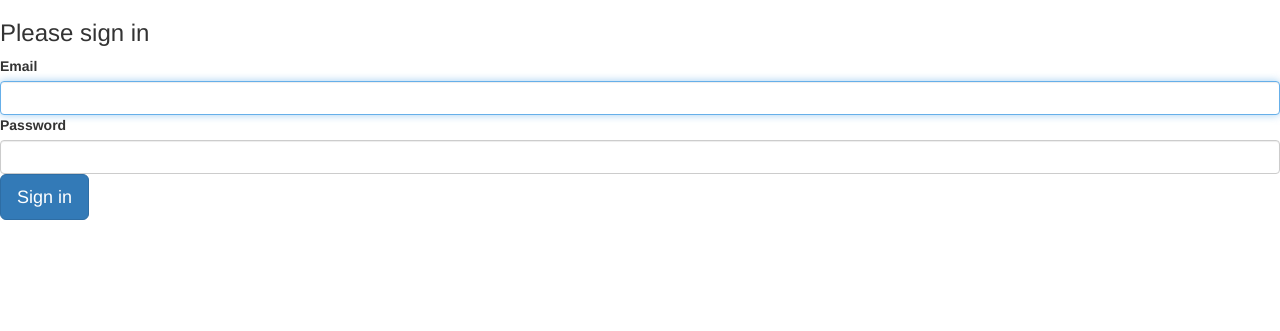
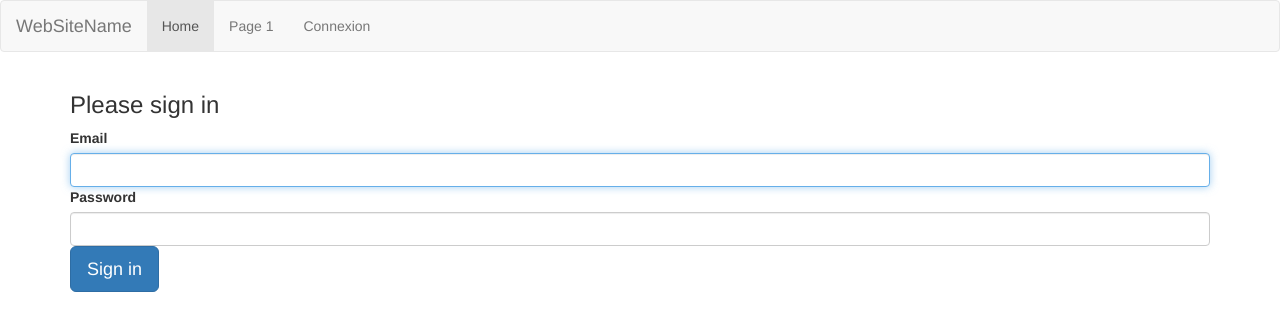
Before and after one commit to bigga-val/finance, a Symfony app: template templates/security/login.html.twig in a window 1280 px wide. Shown: the top 331 px of the page. Run offline with Twig, Linux system fonts and the light colour scheme; the template is opened without the code that fills it, so the values that code supplies are empty; some libraries are stand-ins or nearby versions.

Commit message:
navbar et session ok

```diff
--- a/src/Controller/PaiementActeController.php
+++ b/src/Controller/PaiementActeController.php
@@ -50,7 +50,7 @@ class PaiementActeController extends AbstractController
         $entityManager->persist($paiement);
         $form = $this->createForm(PaiementActeType::class, $paiement);
         $entityManager->persist($paiement);
-        $entityManager->flush();
+        // $entityManager->flush();
         // $form->handleRequest($request);
         return $this->render('paiement_acte/index.html.twig', [
             'controller_name' => 'PaiementActeController',
--- /dev/null
+++ b/templates/_navbar.html.twig
@@ -0,0 +1,24 @@
+<!-- A grey horizontal navbar that becomes vertical on small screens -->
+<nav class="navbar navbar-default">
+    <div class="container-fluid">
+        <div class="navbar-header">
+            <a class="navbar-brand" href="#">WebSiteName</a>
+        </div>
+        <ul class="nav navbar-nav">
+            <li class="active"><a href="#">Home</a></li>
+            <li><a href="#">Page 1</a></li>
+                {% if app.user.email is defined %}
+                    <li><a href="#">Nouveau Patient</a></li>
+                    <li><a href="#!">Salut {{ app.user.agent.nom | upper }}</a></li>
+                    <li>
+                        <a href="{{ path('app_logout') }}">Deconnexion</a>
+                    </li>
+                {% else %}
+                    <li>
+                        <a class="text-danger" href="{{ path('app_login') }}">Connexion</a>
+                    </li>
+                {% endif %}
+
+        </ul>
+    </div>
+</nav>
--- a/templates/base.html.twig
+++ b/templates/base.html.twig
@@ -3,14 +3,19 @@
     <head>
         <meta charset="UTF-8">
         <title>{% block title %}Welcome!{% endblock %}</title>
-        <link rel="stylesheet" href="{{ asset('assets/css/bootstrap.css') }}">
+        <link rel="stylesheet" href="{{ asset("assets/css/bootstrap.css") }}">
         {# <link rel="stylesheet" href="assets/css/bootstrap.css"> #}
 
         {% block stylesheets %}{% endblock %}
     </head>
+
     <body>
-        {% block body %}{% endblock %}
+        {% include '_navbar.html.twig' %}
+        <div class="container">
+            {% block body %}
 
+            {% endblock %}
+        </div>
         {% block javascripts %}{% endblock %}
     </body>
 </html>
```
Also changed, not shown: templates/patient/index.html.twig (+7 -2 lines), 1 other file.
